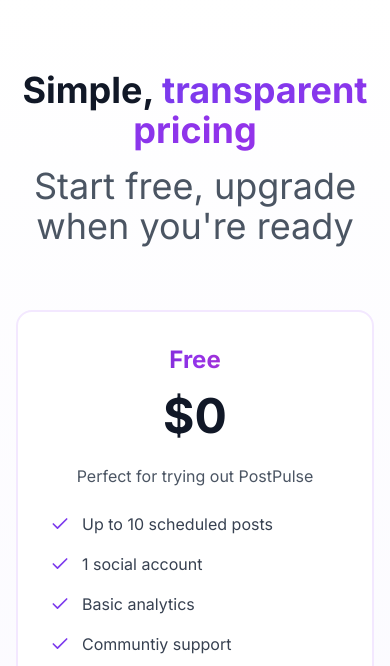
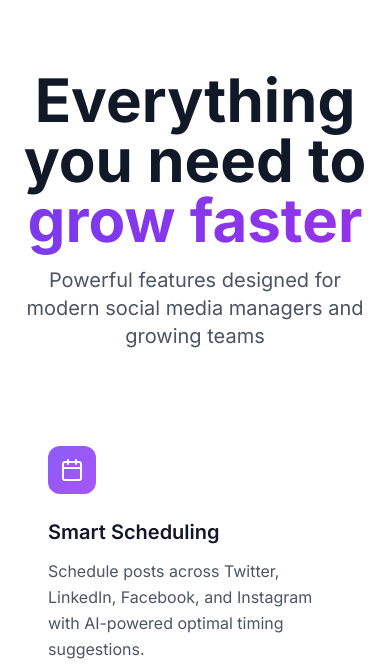
Before and after one commit to Dove-Stack/postpulse, a Next.js app in the folder apps/web/: page / in a window 390 px wide. Shown: the part 902-1568 px from the top of the page. Built offline with nearby package versions, Linux system fonts and the light colour scheme; no server answers.

Commit message:
feat: designed and completed the feature section of the landingpage with responsive layout and animations

```diff
--- /dev/null
+++ b/apps/web/src/components/ui/home/features-section.tsx
@@ -0,0 +1,89 @@
+import { BarChart3, Calendar, Clock, Shield, Users, Zap } from "lucide-react";
+
+const featuresData = [
+  {
+    icon: Calendar,
+    title: "Smart Scheduling",
+    description:
+      "Schedule posts across Twitter, LinkedIn, Facebook, and Instagram with AI-powered optimal timing suggestions.",
+    gradient: "from-violet-500 to-purple-500",
+  },
+  {
+    icon: BarChart3,
+    title: "Real-Time Analytics",
+    description:
+      "Track engagement, views, clicks, and performance metrics in real-time with beautiful dashboards.",
+    gradient: "from-purple-500 to-pink-500",
+  },
+  {
+    icon: Zap,
+    title: "Lightning Fast",
+    description:
+      "Built with modern tech stack ensuring sub-second response times and smooth user experience.",
+    gradient: "from-pink-500 to-rose-500",
+  },
+  {
+    icon: Users,
+    title: "Team Collaboration",
+    description:
+      "Invite team members, assign roles, and manage multiple brands under one organization.",
+    gradient: "from-blue-500 to-violet-500",
+  },
+  {
+    icon: Clock,
+    title: "Queue Management",
+    description:
+      "Build content queues, set posting schedules, and let PostPulse handle the rest automatically.",
+    gradient: "from-indigo-500 to-purple-500",
+  },
+  {
+    icon: Shield,
+    title: "Enterprise Security",
+    description:
+      "Bank-level encryption, SOC 2 compliance, and row-level security for multi-tenant data isolation.",
+    gradient: "from-violet-600 to-indigo-600",
+  },
+];
+
+export function FeaturesSection() {
+  return (
+    <section id="features" className="py-20 px-4 bg-white">
+      <div className="max-w-7xl mx-auto">
+        <div className="text-center space-y-4 mb-16">
+          <h2 className="text-6xl md:5xl font-bold text-gray-900">
+            Everything you need to{" "}
+            <span className="bg-gradient-to-r from-violet-600 to-purple-600 bg-clip-text text-transparent">
+              grow faster
+            </span>
+          </h2>
+          <p className="text-xl text-gray-600 max-w-2xl mx-auto">
+            Powerful features designed for modern social media managers and
+            growing teams
+          </p>
+        </div>
+
+        <div className="grid md:grid-cols-2 lg:grid-cols-3 gap-8">
+          {featuresData.map((feature, index) => (
+            <div
+              key={index}
+              className="group p-8 rounded-2xl border-purple-100 hover:border-purple-300 hover:shadow-xl transition-alll duration-300 bg-white hover:bg-gradient-to-br hover:from-violet-100 hover:to-purple-300"
+            >
+              <div
+                className={`inline-flex p-3 rounded-xl bg-gradient-to-br ${feature.gradient} mb-6`}
+              >
+                <feature.icon className="w-6 h-6 text-white" />
+              </div>
+
+              <h3 className="text-xl font-semibold text-gray-900 mb-3">
+                {feature.title}
+              </h3>
+              <p className="text-gray-600 leading-relaxed">
+                {feature.description}
+              </p>
+            </div>
+          ))}
+        </div>
+      </div>
+    </section>
+  );
+}
```
